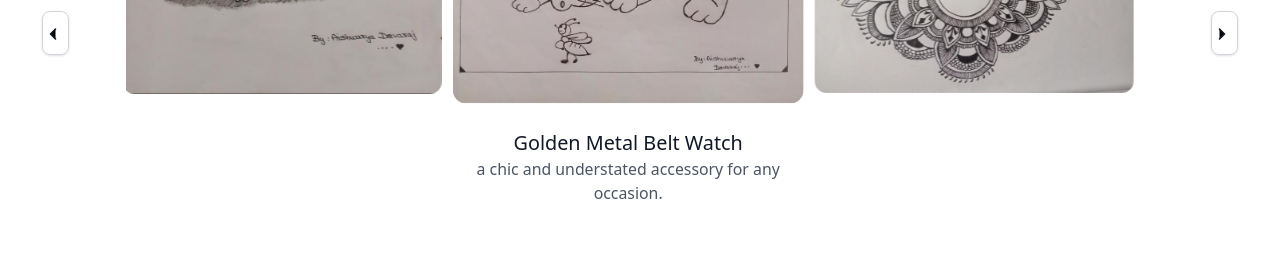
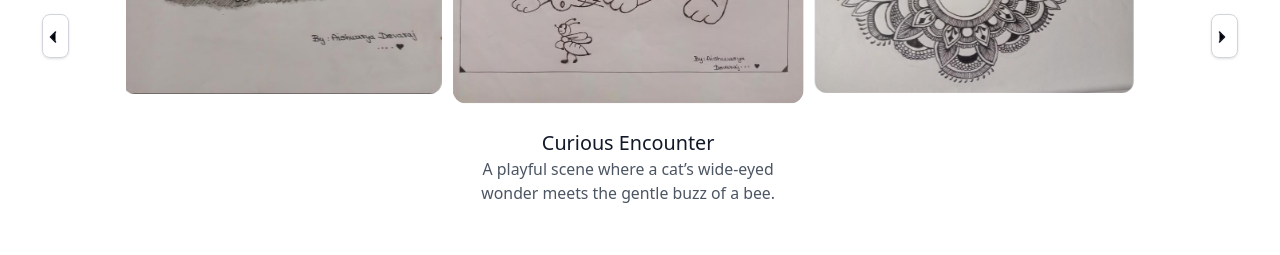
Before and after one commit to Aishwarya-Devaraj11/Portfolio, an Angular app: page /myworks in a window 1280 px wide. Shown: the part 1220-1475 px from the top of the page. Built offline with nearby package versions, Linux system fonts and the light colour scheme.

Commit message:
gallery slider update

```diff
--- a/src/app/myworks/myworks.component.ts
+++ b/src/app/myworks/myworks.component.ts
@@ -16,28 +16,28 @@
   images = [
     {
       src: '../assets/ART/Art1.jpg',
-      title: 'Golden&Sliver Metal Belt Watch',
-      desc: 'a chic and understated accessory for any occasion.',
+      title: 'Slow and Steady',
+      desc: 'An artistic tribute to perseverance, portrayed through a graceful tortoise.',
     },
     {
       src: '../assets/ART/Art2.jpg',
-      title: 'Golden Metal Belt Watch',
-      desc: 'a chic and understated accessory for any occasion.',
+      title: 'Curious Encounter',
+      desc: 'A playful scene where a cat’s wide-eyed wonder meets the gentle buzz of a bee.',
     },
     {
       src: '../assets/ART/Man3.jpg',
-      title: 'Sliver Metal Belt Watch',
-      desc: 'a chic and understated accessory for any occasion.',
+      title: 'Circle of Harmony',
+      desc: 'An intricate mandala reflecting balance, beauty, and the endless rhythm of life.',
     },
     {
       src: '../assets/ART/Art8.jpg',
-      title: 'Sliver Metal Belt Watch',
-      desc: 'a chic and understated accessory for any occasion.',
+      title: 'The lock and key',
+      desc: 'In a world of millions, you are the only key that fits my hearts lock.',
     },
     {
       src: '../assets/ART/Man2.jpg',
-      title: 'Sliver Metal Belt Watch',
-      desc: 'a chic and understated accessory for any occasion.',
+      title: 'Harmony Within',
+      desc: 'A delicate balance of opposites, where light and dark, chaos and calm, dance together in perfect unity.',
     },
   ];
 
```
